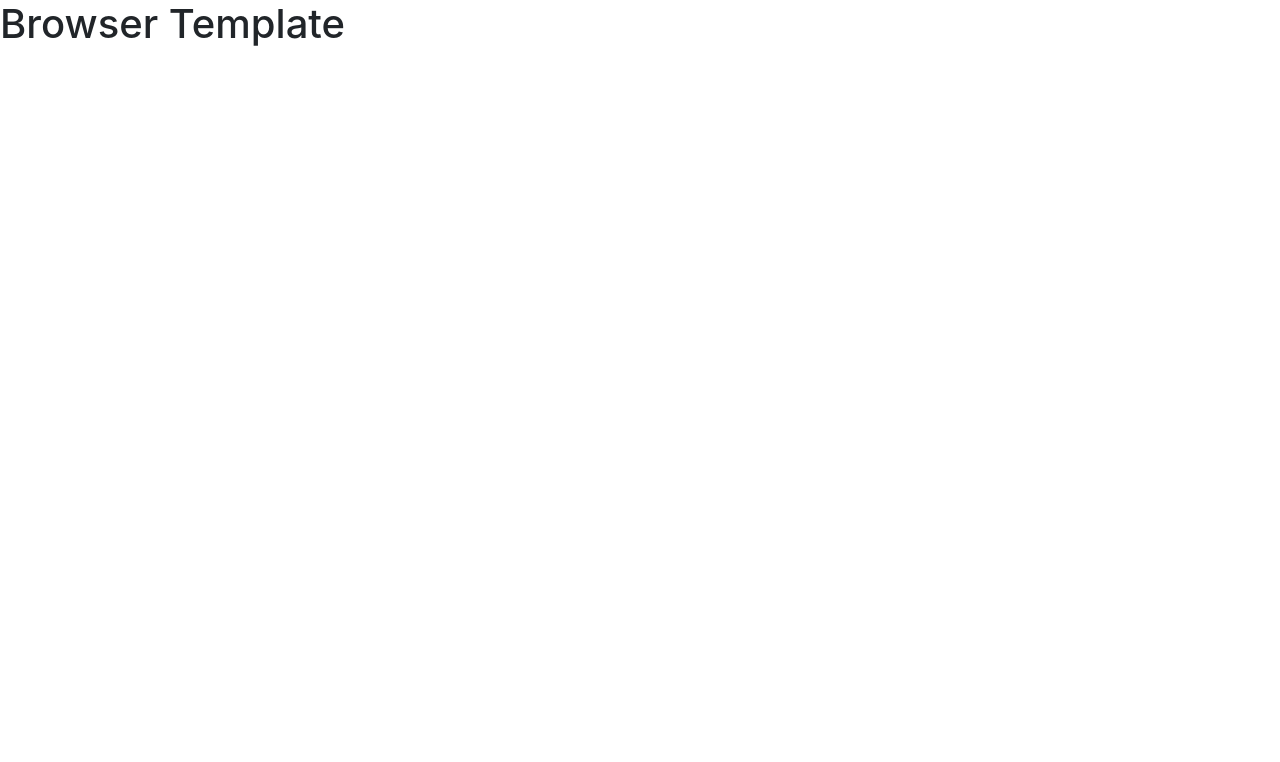
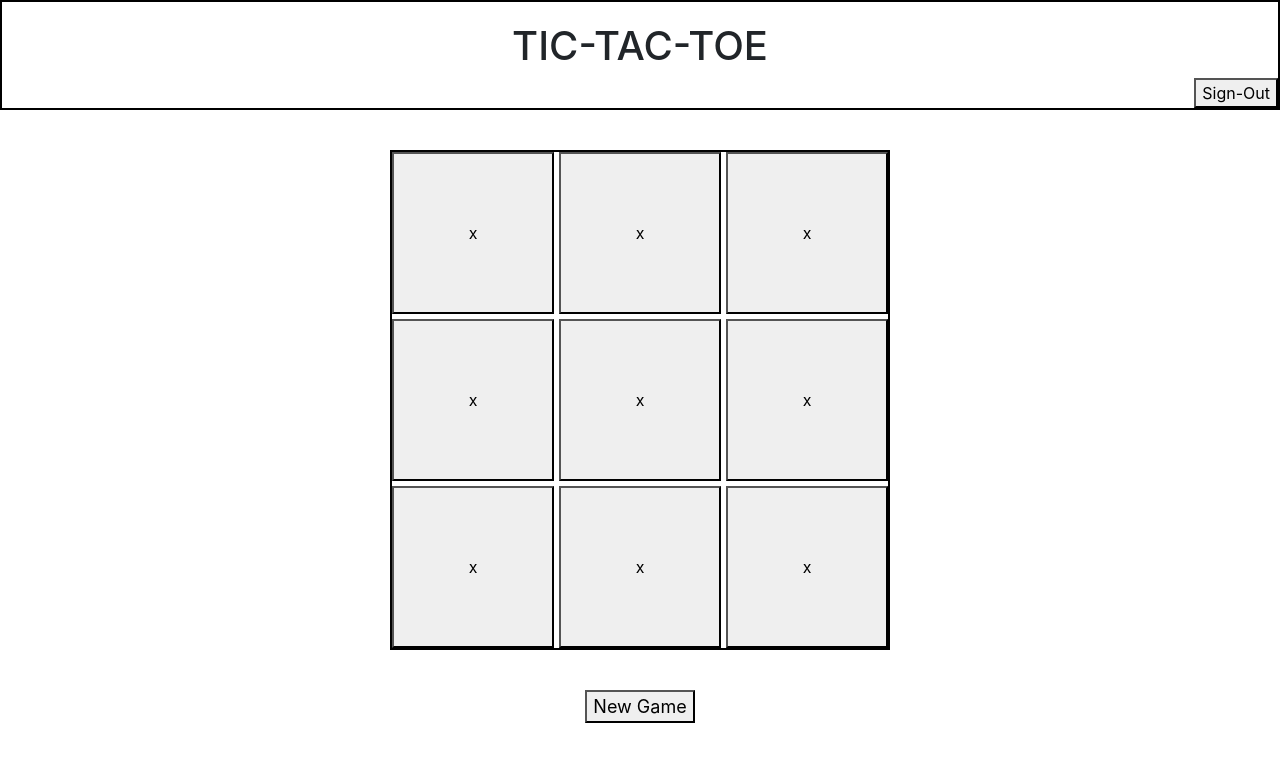
Before and after one commit to ghood97/tic-tac-toe, a website built with webpack: page index.html in a window 1280 px wide. Built offline with nearby package versions, Linux system fonts and the light colour scheme.

Commit message:
Create basic layout and styles
Built basic layout for game-board and styles for the page

```diff
--- a/assets/styles/index.scss
+++ b/assets/styles/index.scss
@@ -1 +1,71 @@
 @import '~bootstrap/scss/bootstrap';
+
+.grid-container {
+  border: 2px solid $black;
+  display: grid;
+  grid-gap: 5px;
+  grid-template-columns: 3fr 3fr 3fr;
+  grid-template-rows: 3fr 3fr 3fr;
+  height: 500px;
+  margin: 40px auto;
+  width: 500px;
+}
+
+.header {
+  border: 2px solid $black;
+}
+
+.clearfix {
+  overflow: auto;
+}
+
+h1 {
+  margin-top: 20px;
+  text-align: center;
+}
+
+.cell-1 {
+  grid-area: 1 1 2 2;
+}
+
+.cell-2 {
+  grid-area: 1 2 2 3;
+}
+
+.cell-3 {
+  grid-area: 1 3 2 4;
+}
+
+.cell-4 {
+  grid-area: 2 1 3 2;
+}
+
+.cell-5 {
+  grid-area: 2 2 3 3;
+}
+
+.cell-6 {
+  grid-area: 2 3 3 4;
+}
+
+.cell-7 {
+  grid-area: 3 1 4 2;
+}
+
+.cell-8 {
+  grid-area: 3 2 4 3;
+}
+
+.cell-9 {
+  grid-area: 3 3 4 4;
+}
+
+.new-game-button {
+  display: block;
+  font-size: 18px;
+  margin: 10px auto;
+}
+
+.sign-out-button {
+  float: right;
+}
--- /dev/null
+++ b/assets/styles/variables.scss
@@ -0,0 +1,4 @@
+$black: #000;
+$background: #ececff;
+$main-accent-color: $dark-red;
+$main-accent-color-tint: scale-color($main-accent-color, $lightness: 85%);
--- a/index.html
+++ b/index.html
@@ -12,6 +12,21 @@
       <script src="public/application.js" type="text/javascript" charset="utf-8" defer></script>
     </head>
     <body>
-      <h1>Browser Template</h1>
+      <div class="header clearfix">
+        <h1>TIC-TAC-TOE</h1>
+        <button class="sign-out-button">Sign-Out</button>
+      </div>
+      <div class="grid-container">
+          <button class="cell-1">x</button>
+          <button class="cell-2">x</button>
+          <button class="cell-3">x</button>
+          <button class="cell-4">x</button>
+          <button class="cell-5">x</button>
+          <button class="cell-6">x</button>
+          <button class="cell-7">x</button>
+          <button class="cell-8">x</button>
+          <button class="cell-9">x</button>
+      </div>
+      <button class="new-game-button">New Game</button>
     </body>
 </html>
```
Also changed, not shown: 1 other file.
